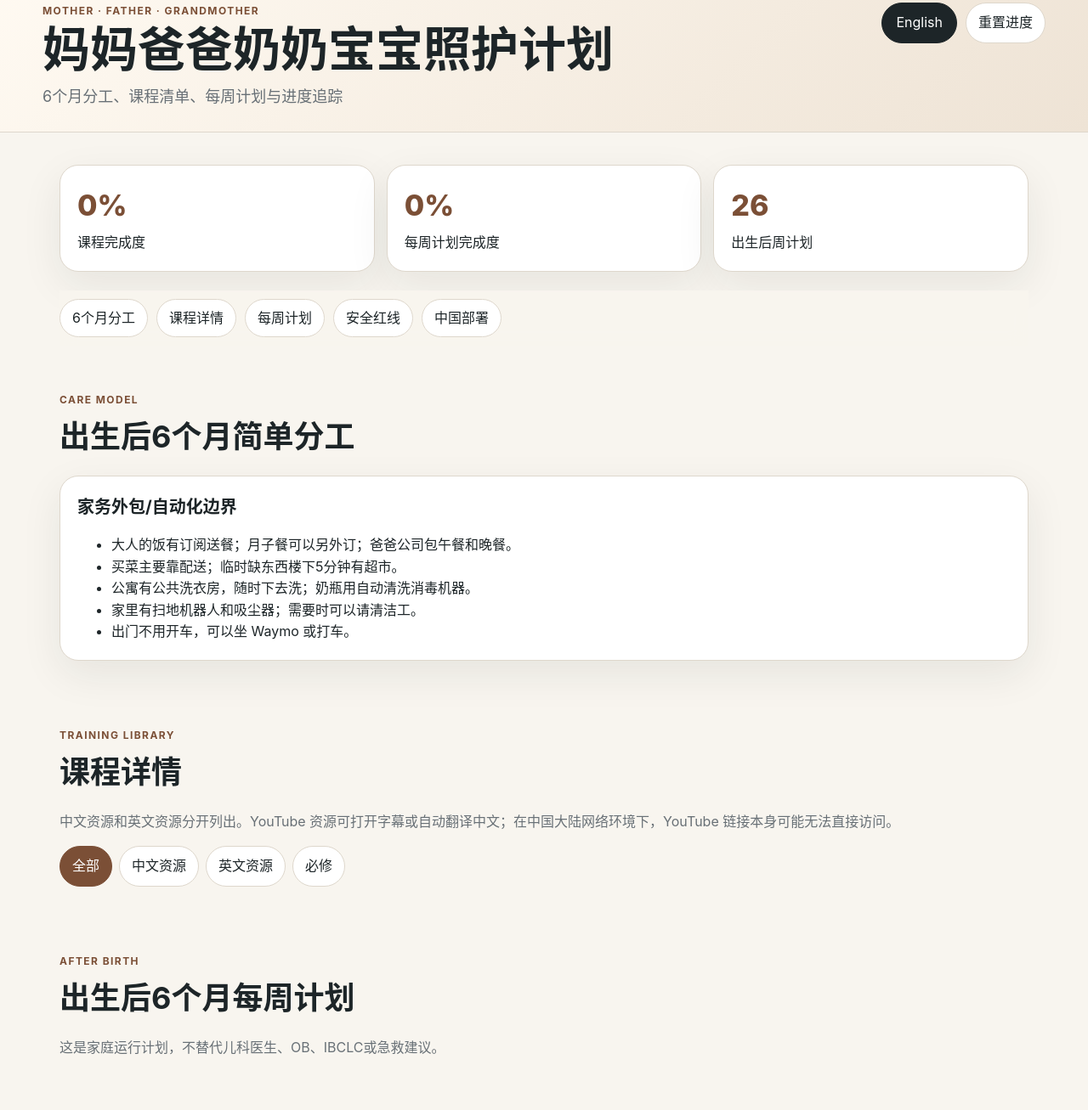
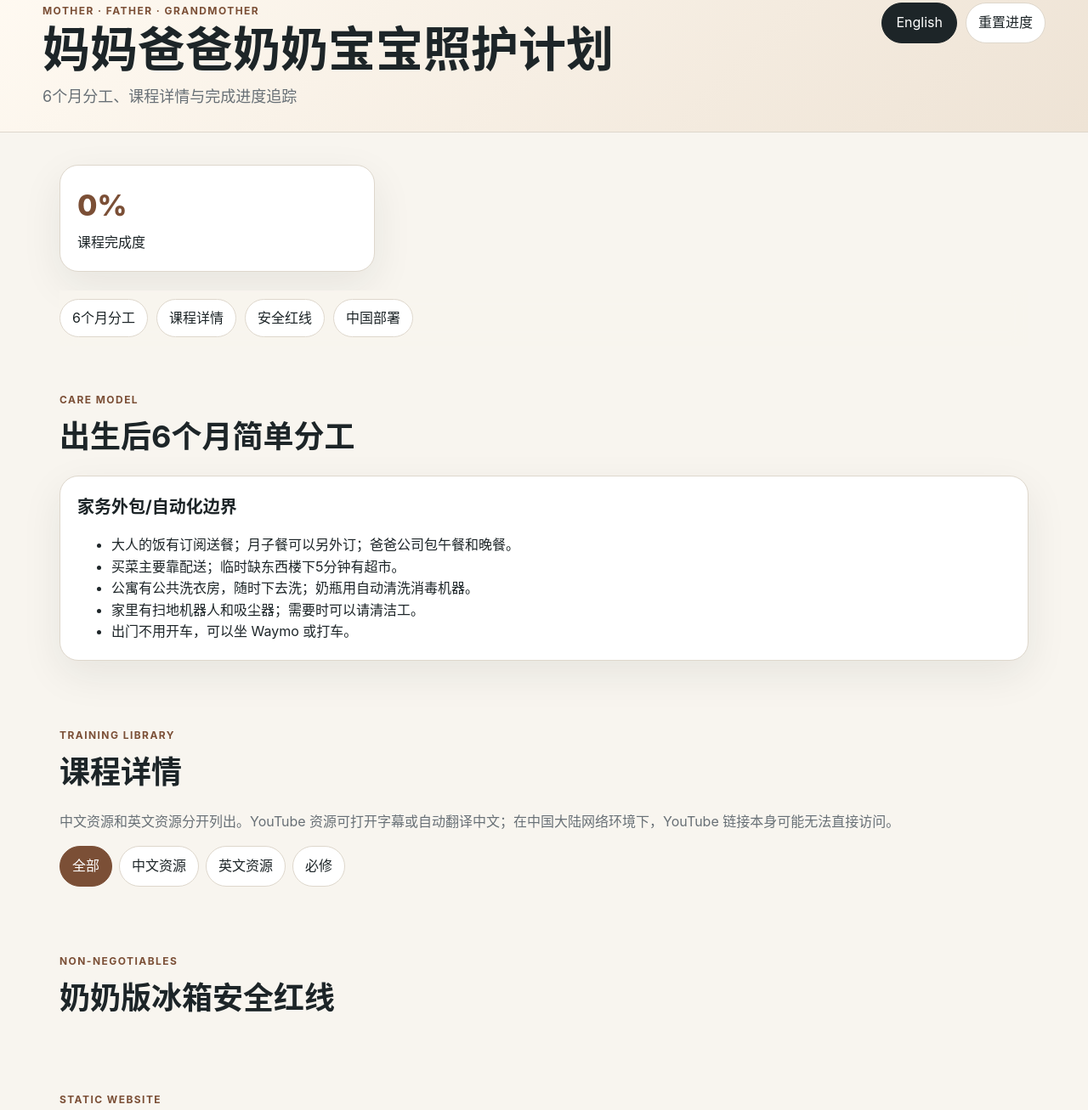
Before and after one commit to Shef1000/baby-items-site, a plain HTML site: page baby-care-china-site/index.html in a window 1280 px wide. Shown: the part 33-1340 px from the top of the page at 85% size. Drawn offline with Linux system fonts and the light colour scheme; a script that the page names is missing.

Commit message:
Revise baby care site structure and remove weekly plan

```diff
--- a/baby-care-china-site/index.html
+++ b/baby-care-china-site/index.html
@@ -4,7 +4,7 @@
   <meta charset="utf-8" />
   <meta name="viewport" content="width=device-width, initial-scale=1" />
   <title>Baby Care Plan | 妈妈爸爸奶奶育儿照护计划</title>
-  <meta name="description" content="A bilingual baby-care course hub with 6-month weekly plan and progress tracking for mother, father, and grandmother." />
+  <meta name="description" content="A bilingual baby-care course hub with 6-month role plan, course details, and progress tracking for mother, father, and grandmother." />
   <link rel="stylesheet" href="styles.css" />
 </head>
 <body>
@@ -13,7 +13,7 @@
       <div>
         <p class="eyebrow">Mother · Father · Grandmother</p>
         <h1 data-i18n="title">妈妈爸爸奶奶宝宝照护计划</h1>
-        <p class="subtitle" data-i18n="subtitle">6个月分工、课程清单、每周计划与进度追踪</p>
+        <p class="subtitle" data-i18n="subtitle">6个月分工、课程详情与完成进度追踪</p>
       </div>
       <div class="header-actions">
         <button id="langToggle" class="pill-btn" type="button">English</button>
@@ -23,25 +23,16 @@
   </header>
 
   <main>
-    <section class="summary-grid" aria-label="Summary cards">
+    <section class="summary-grid summary-grid-single" aria-label="Summary cards">
       <article class="card stat-card">
         <span class="stat" id="courseProgress">0%</span>
         <span data-i18n="courseProgressLabel">课程完成度</span>
-      </article>
-      <article class="card stat-card">
-        <span class="stat" id="weekProgress">0%</span>
-        <span data-i18n="weekProgressLabel">每周计划完成度</span>
-      </article>
-      <article class="card stat-card">
-        <span class="stat">26</span>
-        <span data-i18n="weeksLabel">出生后周计划</span>
       </article>
     </section>
 
     <nav class="tabs" aria-label="Page sections">
       <a href="#roles" data-i18n="tabRoles">6个月分工</a>
       <a href="#courses" data-i18n="tabCourses">课程详情</a>
-      <a href="#weekly" data-i18n="tabWeekly">每周计划</a>
       <a href="#safety" data-i18n="tabSafety">安全红线</a>
       <a href="#deployment" data-i18n="tabDeploy">中国部署</a>
     </nav>
@@ -79,15 +70,6 @@
       <div id="courseList" class="course-list"></div>
     </section>
 
-    <section id="weekly" class="section">
-      <div class="section-head">
-        <p class="eyebrow" data-i18n="weeklyEyebrow">After birth</p>
-        <h2 data-i18n="weeklyTitle">出生后6个月每周计划</h2>
-        <p class="muted" data-i18n="weeklyNote">这是家庭运行计划，不替代儿科医生、OB、IBCLC或急救建议。</p>
-      </div>
-      <div id="weeklyPlan" class="week-list"></div>
-    </section>
-
     <section id="safety" class="section">
       <div class="section-head">
         <p class="eyebrow" data-i18n="safetyEyebrow">Non-negotiables</p>
```
